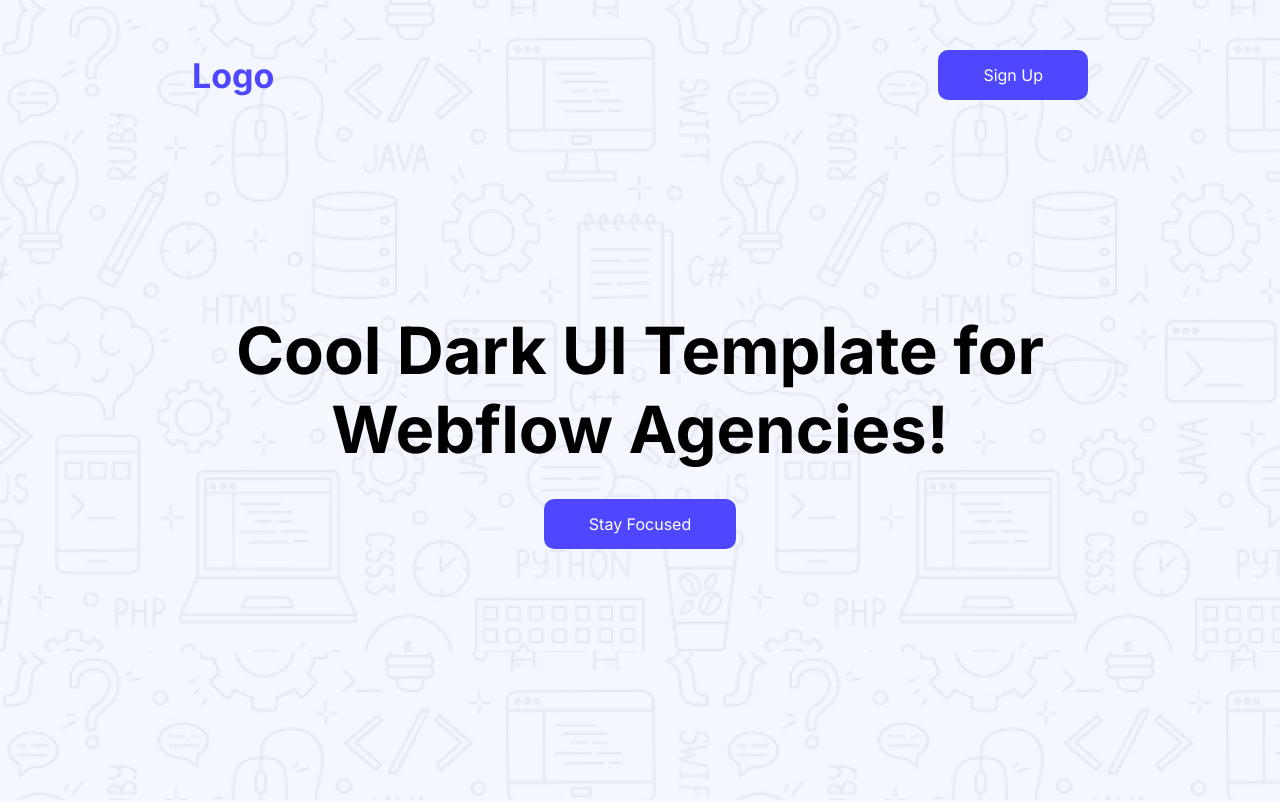
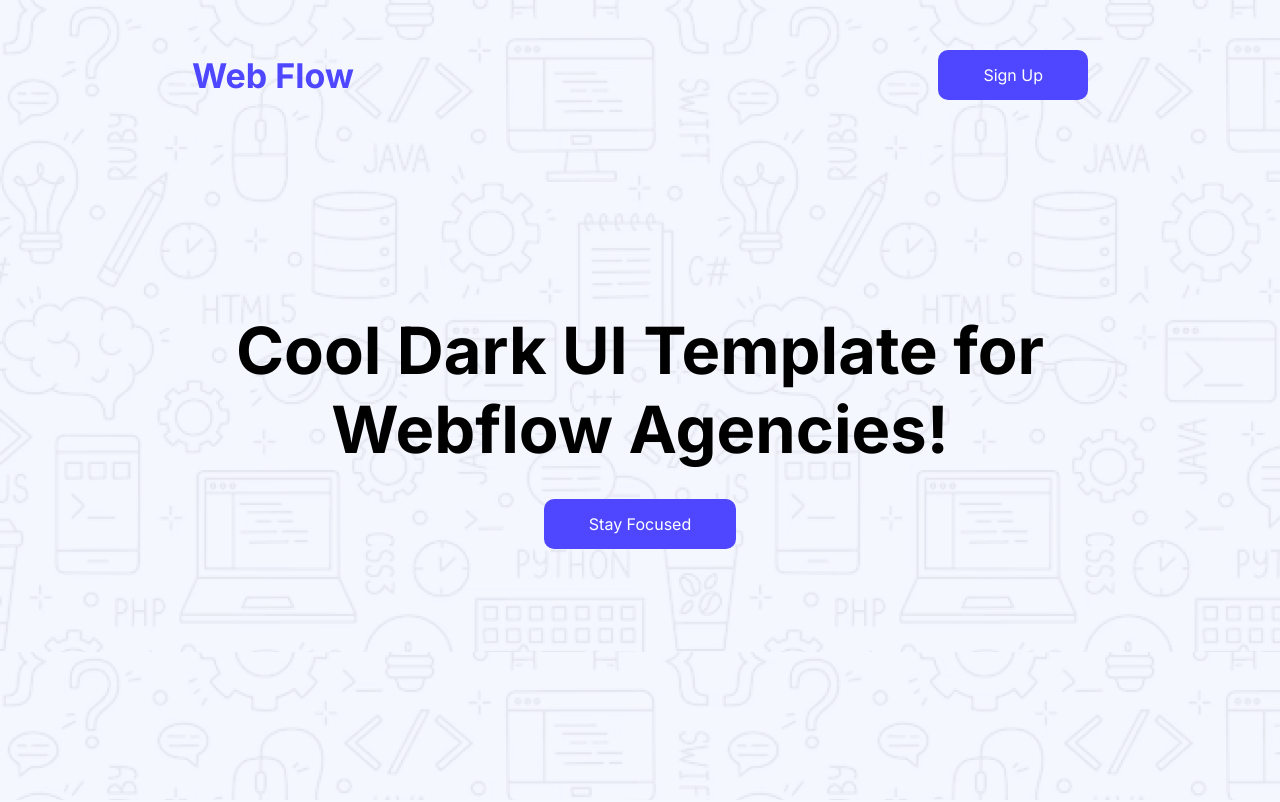
Before and after one commit to rokon482937/web-flow, a plain HTML site: page index.html in a window 1280 px wide. Shown: the top 802 px of the page. Drawn offline with Linux system fonts and the light colour scheme.

Commit message:
Update index.html

```diff
--- a/index.html
+++ b/index.html
@@ -9,7 +9,7 @@
   <body>
     <section id="hero">
       <header>
-        <h2 class="primary-color" id="main-logo">Logo</h2>
+        <h2 class="primary-color" id="main-logo">Web Flow</h2>
         <button class="button">Sign Up</button>
       </header>
 
```
